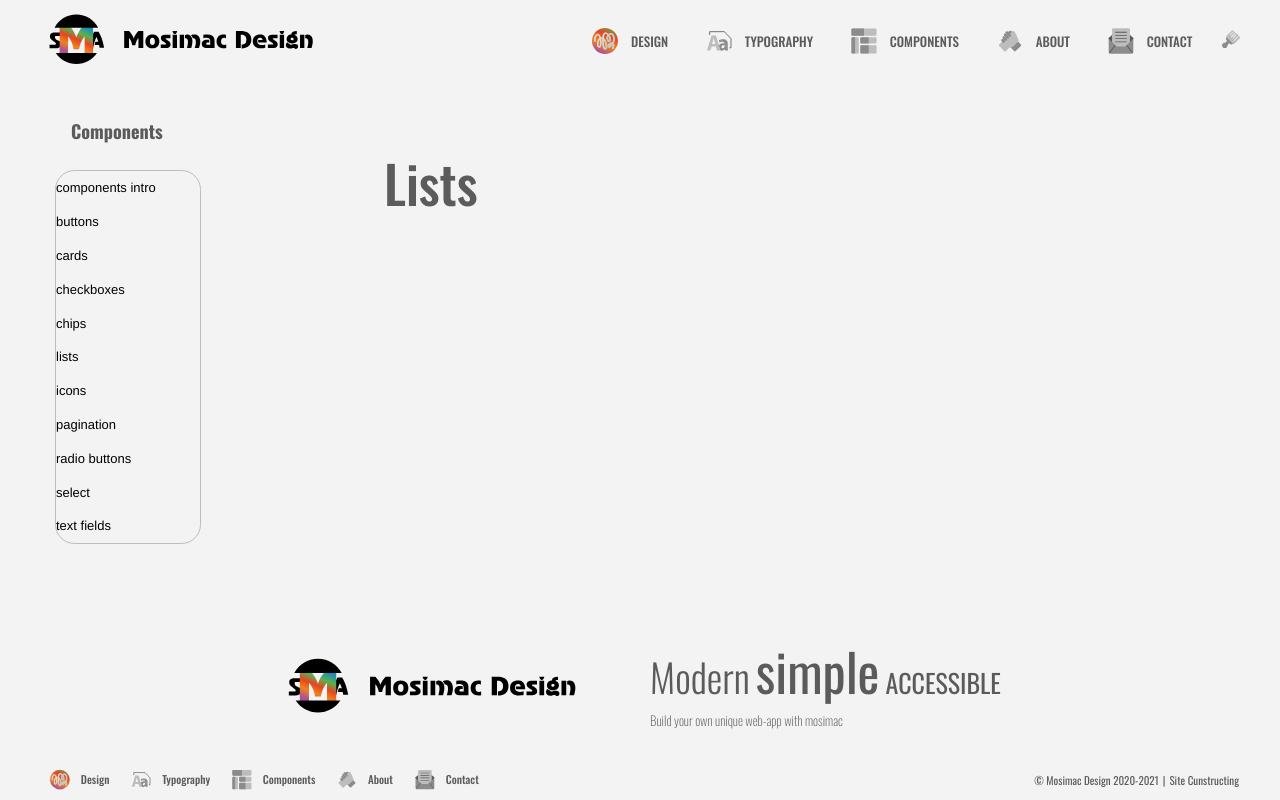
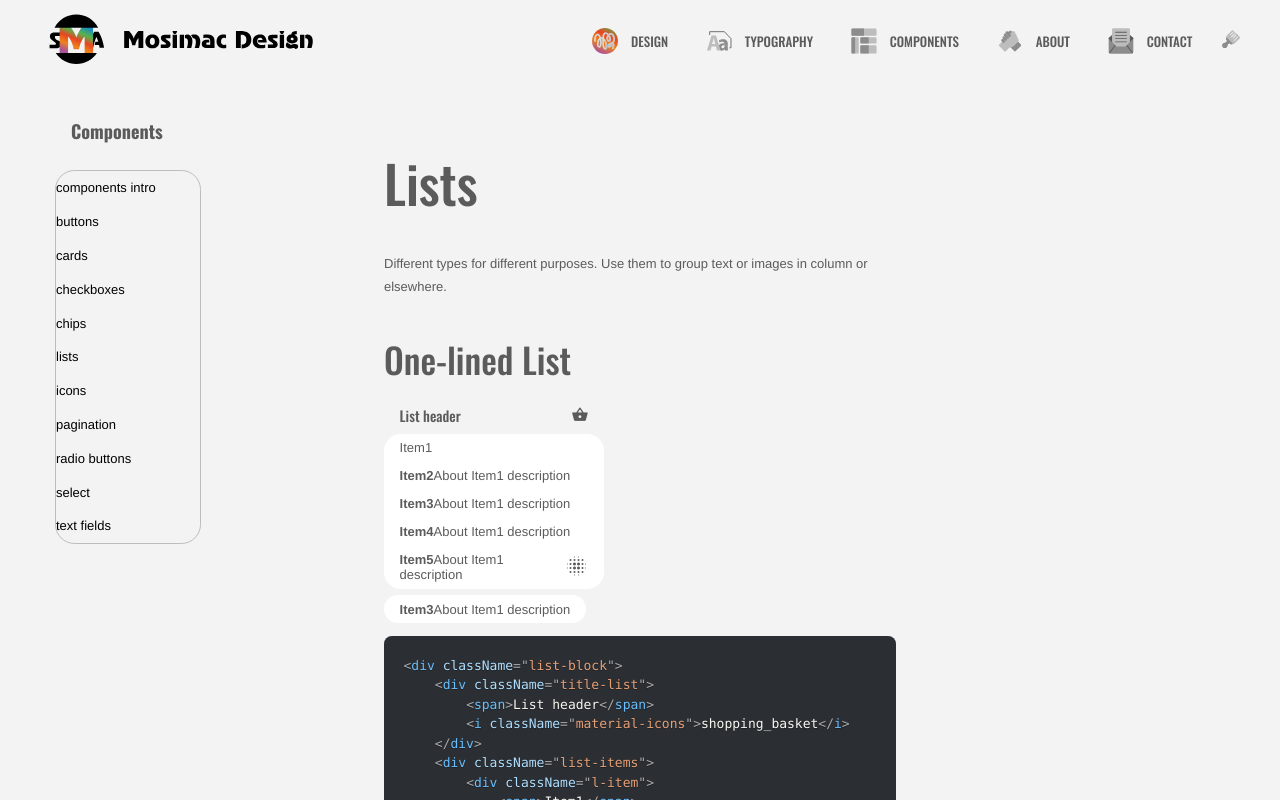
Before and after one commit to anlithov/Projects, a React (Create React App) app: page /components in a window 1280 px wide. Both pictures are taken after a click on the link "lists". Shown: the top 800 px of the page. Built offline with nearby package versions, Linux system fonts and the light colour scheme.

Commit message:
added lists

```diff
--- a/src/web-pages/components/Showdown/Items/Lists.js
+++ b/src/web-pages/components/Showdown/Items/Lists.js
@@ -2,6 +2,137 @@ import React from "react";
 
 export default function Lists() {
     return (
-        <div className=''></div>
+        <div>
+            <p className="description">
+                Different types for different purposes. Use them to group text or images in column or elsewhere.
+            </p>
+            <div className="box-component">
+                <h3>
+                    One-lined List
+                </h3>
+                <div className="showcase">
+                    <section>
+                        <div className="list-block">
+                            <div className="title-list">
+                                <span>List header</span>
+                                <i className="material-icons">shopping_basket</i>
+                            </div>
+                            <div className="list-items">
+                                <div className="l-item">
+                                    <div className="text">
+                                        <span>Item1</span>
+                                    </div>
+                                </div>
+                                <div className="l-item">
+                                    <div className="text">
+                                        <strong>Item2</strong>
+                                        <span className="secondary">About Item1 description</span>
+                                    </div>
+                                </div>
+                                <div className="l-item">
+                                    <div className="visual">
+                                        <div className="green-box"></div>
+                                    </div>
+                                    <div className="text">
+                                        <strong>Item3</strong>
+                                        <span className="secondary">About Item1 description</span>
+                                    </div>
+                                </div>
+                                <div className="l-item">
+                                    <div className="visual-item">
+                                        <div className="green-box"></div>
+                                    </div>
+                                    <div className="text">
+                                        <strong>Item4</strong>
+                                        <span className="secondary">About Item1 description</span>
+                                    </div>
+                                    <div className="side-item">
+                                        <div className="mos-checkbox"></div>
+                                    </div>
+                                </div>
+                                <div className="l-item">
+                                    <div className="visual-item">
+                                        <div className="green-box"></div>
+                                    </div>
+                                    <div className="text">
+                                        <strong>Item5</strong>
+                                        <span className="secondary">About Item1 description</span>
+                                    </div>
+                                    <div className="side-item">
+                                        <i className="material-icons">blur_on</i>
+                                    </div>
+                                </div>
+                            </div>
+                            <div className="list-items">
+                                <div className="l-item">
+                                    <strong>Item3</strong>
+                                    <span className="secondary">About Item1 description</span>
+                                </div>
+                            </div>
+                        </div>
+                    </section>
+                </div>
+                <pre>
+                <code className="language-jsx">
+                {`
+<div className="list-block">
+    <div className="title-list">
+        <span>List header</span>
+        <i className="material-icons">shopping_basket</i>
+    </div>
+    <div className="list-items">
+        <div className="l-item">
+            <span>Item1</span>
+        </div>
+        <div className="l-item">
+            <span>Item2</span>
+            <span className="secondary">About Item1 description</span>
+        </div>
+        <div className="l-item withvisual">
+            <div className="visual">
+                <div className="green-box"></div>
+            </div>
+            <div className="text">
+                <span>Item3</span>
+                <span className="secondary">About Item1 description</span>
+            </div>
+        </div>
+        <div className="l-item withvisual">
+            <div className="visual-item">
+                <div className="green-box"></div>
+            </div>
+            <div className="text">
+                <span>Item4</span>
+                <span className="secondary">About Item1 description</span>
+            </div>
+            <div className="side-item">
+                <div className="mos-checkbox"></div>
+            </div>
+        </div>
+         <div className="l-item withvisual">
+            <div className="visual-item">
+                <div className="green-box"></div>
+            </div>
+            <div className="text">
+                <span>Item5</span>
+                <span className="secondary">About Item1 description</span>
+            </div>
+            <div className="side-item">
+                <i className="material-icons">blur_on</i>
+            </div>
+        </div>
+    </div>
+    <div className="list-items">
+        <div className="l-item">
+            <span>Item3</span>
+            <span className="secondary">About Item1 description</span>
+        </div>
+    </div>
+</div>
+                `}
+                </code>
+                </pre>
+            </div>
+        </div>
     )
 }
```
